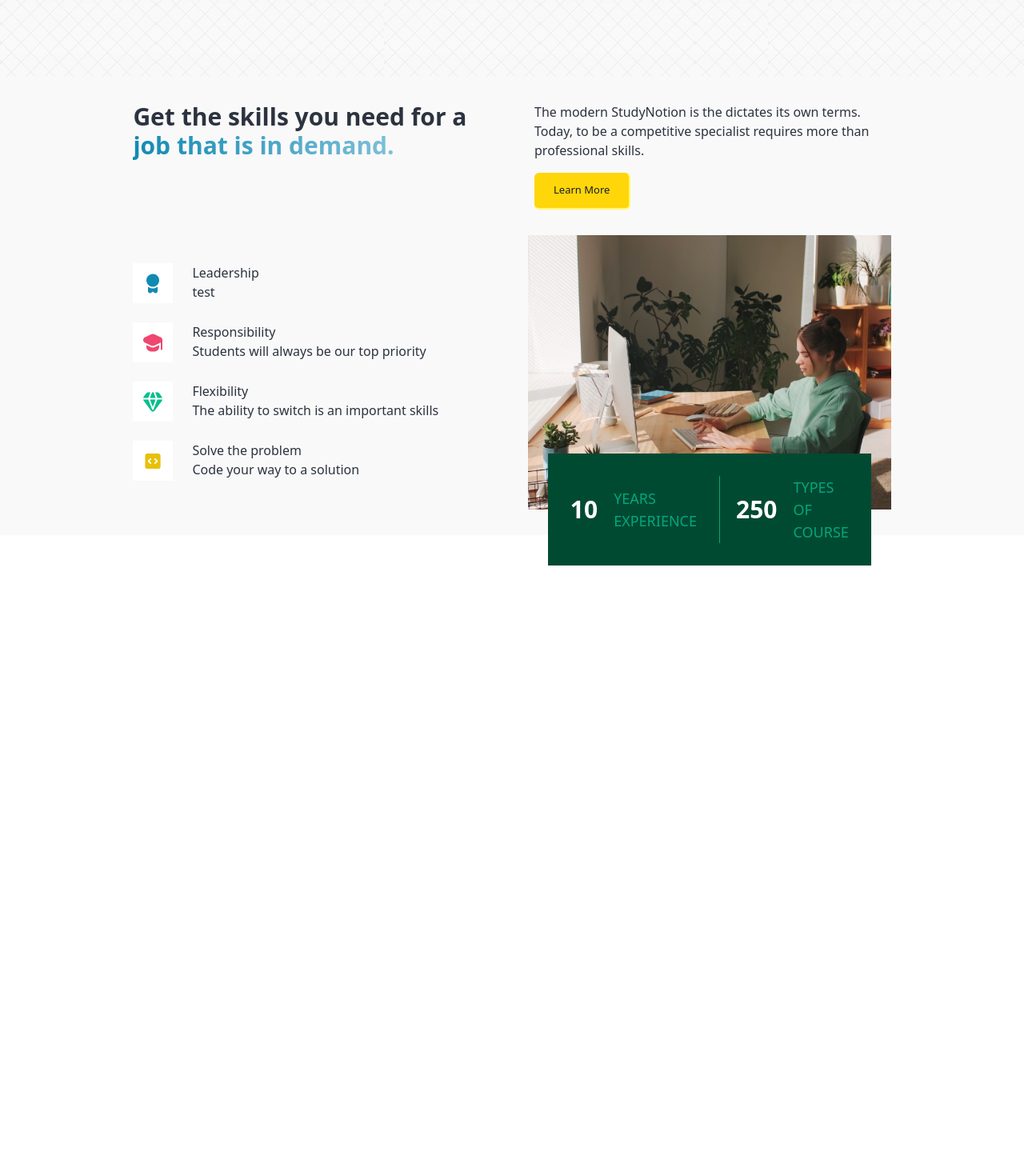
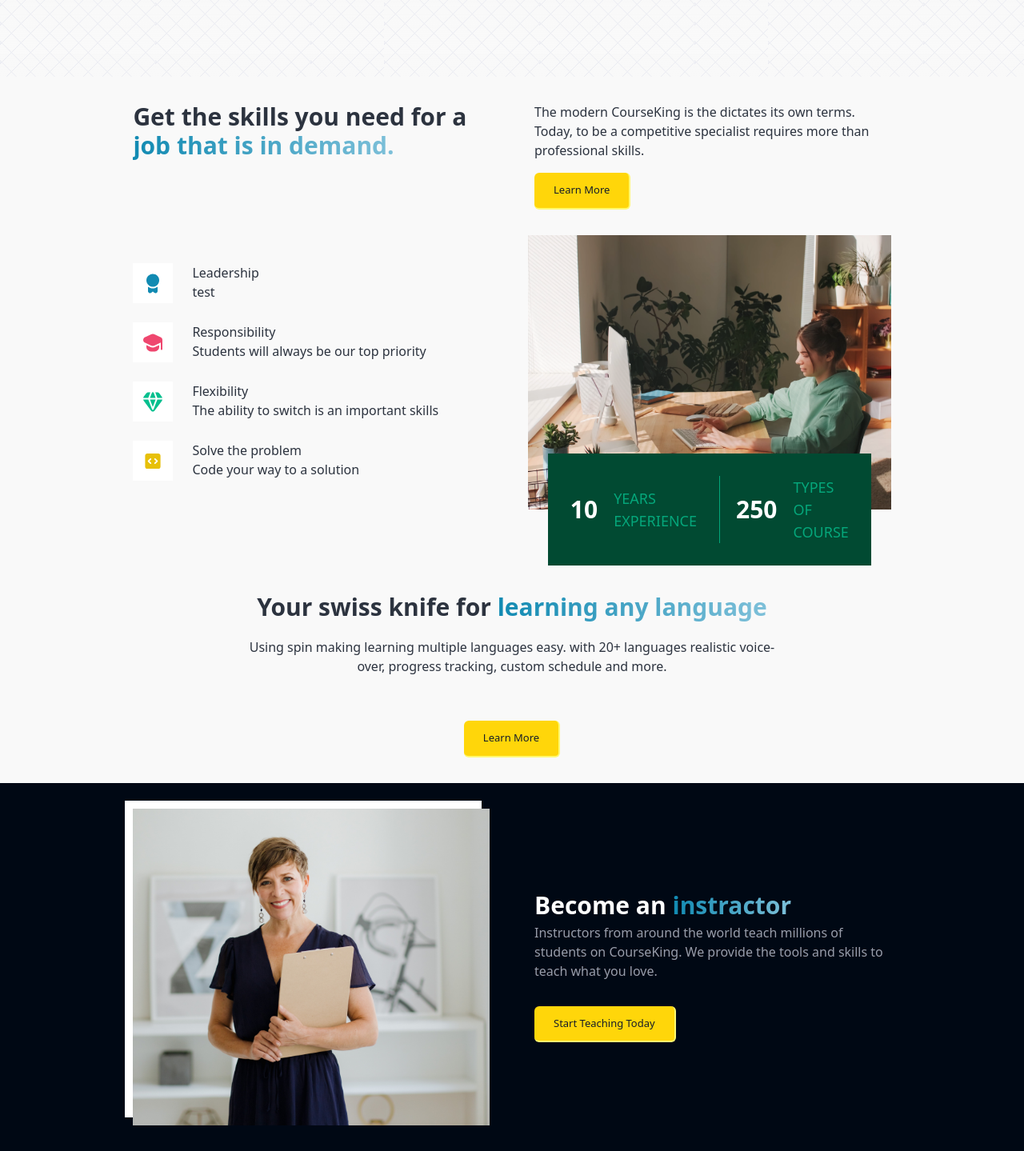
Before and after one commit to soumya1001/CourseKing, a React (Create React App) app: page / in a window 1280 px wide. Shown: the part 1229-2668 px from the top of the page at 80% size. Before the commit the page ends 1936 px from the top, so only its background shows below. Built offline with nearby package versions, Linux system fonts and the light colour scheme.

Commit message:
Section Become an Instractor

```diff
--- a/src/pages/Home.jsx
+++ b/src/pages/Home.jsx
@@ -6,6 +6,7 @@ import vBanner from '../assets/Images/banner.mp4'
 import HighlightedText from '../components/core/homepage/HighlightedText';
 import CodeBlock from '../components/core/homepage/CodeBlock';
 import TimelineSection from '../components/core/homepage/TimelineSection';
+import instractorImage from "../assets/Images/Instructor.png"
 function Home() {
   return (
     <div>
@@ -58,8 +59,8 @@ function Home() {
         {/* section 3 */}
           <div className='py-8 p-2 sm:px-[13%] flex-col-reverse flex sm:flex-row mx-auto items-center text-white justify-start gap-14'>
               {/* coding animation start */}
-              <div className='sm:w-[50%] w-[95%]'>
-                  <CodeBlock line_no={9} code={`<!DOCTYPE html> \n<head>\n<title>Example</title>\n<link rel="stylesheet"href="styles.css">\n</head>\n<h1>Happy Coding!</h1>\n<body>\n</body>\n<html>`} />
+              <div className='shadow-[0_20px_50px_rgba(8,_112,_184,_0.7)] sm:w-[50%] w-[95%]'>
+                  <CodeBlock  line_no={9} code={`<!DOCTYPE html> \n<head>\n<title>Example</title>\n<link rel="stylesheet"href="styles.css">\n</head>\n<h1>Happy Coding!</h1>\n<body>\n</body>\n<html>`} />
               </div>
               {/* coding animation end */}
               <div className='sm:w-[50%] flex flex-col gap-4'>
@@ -75,7 +76,7 @@ function Home() {
                   </div>
               </div>
           </div>
-        {/*  section */}
+        {/*  section 4*/}
           <div className='bg-pure-greys-5 text-richblack-700'>
               <div className='homepage_bg h-[300px]'>
                   <div className='h-[300px] text-richblack-700 relative pt-4 flex flex-row gap-4 items-center justify-center'>
@@ -86,12 +87,12 @@ function Home() {
           </div>
 
         {/*  section */}
-        <div className='bg-pure-greys-5 text-richblack-700 py-8 p-2 sm:px-[13%]'>
+        <div className='py-8 p-2 sm:px-[13%] bg-pure-greys-5 text-richblack-700'>
           <div className='flex sm:flex-row flex-col justify-center sm:gap-14'>
               <div className='pb-4 sm:w-[50%] text-3xl font-semibold'>Get the skills you need for a <HighlightedText text={"job that is in demand."} /></div>
               <div className='sm:w-[50%] flex flex-col'>
                   <div className='pb-4'>
-                      The modern StudyNotion is the dictates its own terms. Today, to be a competitive specialist requires more than professional skills.
+                      The modern CourseKing is the dictates its own terms. Today, to be a competitive specialist requires more than professional skills.
                   </div>
                   <CummonButton button_text={"Learn More"} active={true} linked_to={"/"} />
               </div>
@@ -100,6 +101,41 @@ function Home() {
                 <TimelineSection/>
           </div>
         </div>
+        {/* section learning any language */}
+        <div className='py-8 p-2 sm:px-[13%] bg-pure-greys-5 text-richblack-700 flex flex-col items-center content-center gap-14'>
+            <div className='flex flex-col pt-10 items-center content-center gap-5'>
+                <div className='text-3xl font-semibold'>
+                    Your swiss knife for <HighlightedText text={"learning any language"} />
+                </div>
+                <p className='w-[70%] text-center'>
+                    Using spin making learning multiple languages easy. with 20+ languages realistic voice-over, progress tracking, custom schedule and more.
+                </p>
+            </div>
+            {/* <div>
+
+            </div> */}
+            <div>
+                <CummonButton button_text={"Learn More"} active={true} linked_to={"/"}/>
+            </div>
+
+        </div>
+        {/* Section Become an Instractor */}
+        <div className='py-8 p-2 sm:px-[13%] text-white flex sm:flex-row flex-col items-center content-center gap-14'>
+            <div className='sm:w-[50%]'>
+                <img className='shadow-[-10px_-10px_0px_0px_rgba(255,255,255)]' src={instractorImage} alt="" />
+            </div>
+            <div className='sm:w-[50%] flex flex-col gap-8'>
+                <div>
+                    <div className='text-3xl font-semibold'>
+                        Become an <HighlightedText text={"instractor"} />
+                    </div>
+                    <p className='text-richblack-200 pt-1'>Instructors from around the world teach millions of students on CourseKing. We provide the tools and skills to teach what you love.</p>
+                </div>
+                <div>
+                    <CummonButton button_text={"Start Teaching Today"} active={true} linked_to={"/"}/>
+                </div>
+            </div>
+        </div>
     </div>
   )
 }
```
